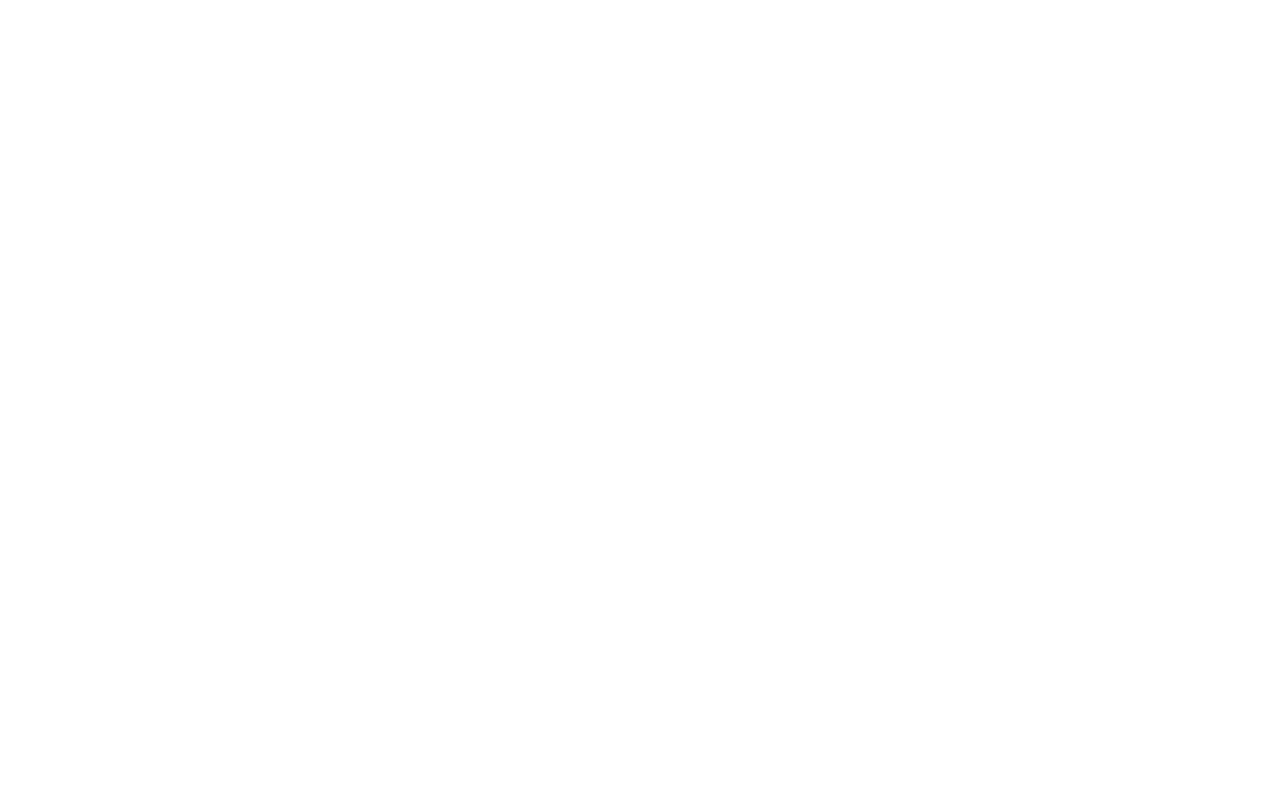
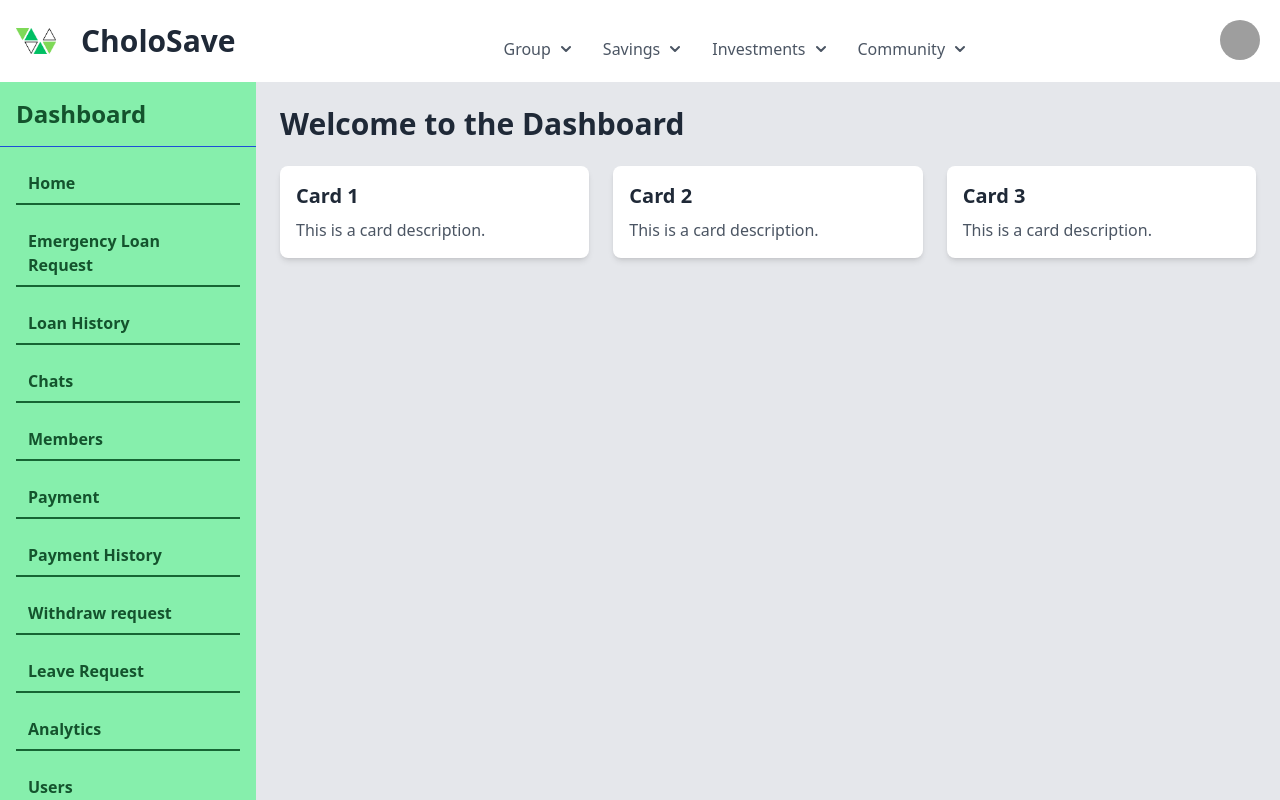
Before and after one commit to MaheAlif/choloSave, a React (Vite) app in the folder client/: page /joinedGroups/groupDashboard in a window 1280 px wide. Before the commit this address had no page. Shown: the top 800 px of the page. Built offline with nearby package versions, Linux system fonts and the light colour scheme; grey boxes are pictures that could not be loaded.

Commit message:
Joined group's dashboard is 50% ready

```diff
--- /dev/null
+++ b/client/src/Group/GroupDashboard.jsx
@@ -0,0 +1,147 @@
+import React from "react";
+
+const GroupDashboard = () => {
+  return (
+    <>
+      <div className="flex bg-gray-200">
+        {/* Sidebar / Aside Menu */}
+        <aside className="w-64 bg-green-300 text-green-900 font-semibold flex flex-col">
+          <div className="p-4 text-2xl font-bold border-b border-blue-700">
+            Dashboard
+          </div>
+          <nav className="flex-1 p-4">
+            <ul className="space-y-4">
+              <li className="border-b-2 border-green-800">
+                <a
+                  href="#"
+                  className="block py-2 px-3 rounded-lg hover:bg-green-700 hover:text-white transition duration-300"
+                >
+                  Home
+                </a>
+              </li>
+              <li className="border-b-2 border-green-800">
+                <a
+                  href="#"
+                  className="block py-2 px-3 rounded-lg hover:bg-green-700 hover:text-white transition duration-300"
+                >
+                  Emergency Loan Request
+                </a>
+              </li>
+              <li className="border-b-2 border-green-800">
+                <a
+                  href="#"
+                  className="block py-2 px-3 rounded-lg hover:bg-green-700 hover:text-white transition duration-300"
+                >
+                  Loan History
+                </a>
+              </li>
+
+              <li className="border-b-2 border-green-800">
+                <a
+                  href="#"
+                  className="block py-2 px-3 rounded-lg hover:bg-green-700 hover:text-white transition duration-300"
+                >
+                  Chats
+                </a>
+              </li>
+              <li className="border-b-2 border-green-800">
+                <a
+                  href="#"
+                  className="block py-2 px-3 rounded-lg hover:bg-green-700 hover:text-white transition duration-300"
+                >
+                  Members
+                </a>
+              </li>
+              <li className="border-b-2 border-green-800">
+                <a
+                  href="#"
+                  className="block py-2 px-3 rounded-lg hover:bg-green-700 hover:text-white transition duration-300"
+                >
+                  Payment
+                </a>
+              </li>
+              <li className="border-b-2 border-green-800">
+                <a
+                  href="#"
+                  className="block py-2 px-3 rounded-lg hover:bg-green-700 hover:text-white transition duration-300"
+                >
+                  Payment History
+                </a>
+              </li>
+              <li className="border-b-2 border-green-800">
+                <a
+                  href="#"
+                  className="block py-2 px-3 rounded-lg hover:bg-green-700 hover:text-white transition duration-300"
+                >
+                  Withdraw request
+                </a>
+              </li>
+              <li className="border-b-2 border-green-800">
+                <a
+                  href="#"
+                  className="block py-2 px-3 rounded-lg hover:bg-green-700 hover:text-white transition duration-300"
+                >
+                  Leave Request
+                </a>
+              </li>
+              <li className="border-b-2 border-green-800">
+                <a
+                  href="#"
+                  className="block py-2 px-3 rounded-lg hover:bg-green-700 hover:text-white transition duration-300"
+                >
+                  Analytics
+                </a>
+              </li>
+              <li className="border-b-2 border-green-800">
+                <a
+                  href="#"
+                  className="block py-2 px-3 rounded-lg hover:bg-green-700 hover:text-white transition duration-300"
+                >
+                  Users
+                </a>
+              </li>
+              <li className="border-b-2 border-green-800">
+                <a
+                  href="#"
+                  className="block py-2 px-3 rounded-lg hover:bg-green-700 hover:text-white transition duration-300"
+                >
+                  Settings
+                </a>
+              </li>
+              <li className="border-b-2 border-green-800">
+                <a
+                  href="#"
+                  className="block py-2 px-3 rounded-lg hover:bg-green-700 hover:text-white transition duration-300"
+                >
+                  Logout
+                </a>
+              </li>
+            </ul>
+          </nav>
+        </aside>
+
+        {/* Main Content */}
+        <main className="flex-1 p-6">
+          <h1 className="text-3xl font-bold mb-6">Welcome to the Dashboard</h1>
+          <div className="grid grid-cols-1 md:grid-cols-2 lg:grid-cols-3 gap-6">
+            {/* Example Cards */}
+            <div className="p-4 bg-white rounded-lg shadow-md">
+              <h2 className="text-xl font-semibold mb-2">Card 1</h2>
+              <p className="text-gray-600">This is a card description.</p>
+            </div>
+            <div className="p-4 bg-white rounded-lg shadow-md">
+              <h2 className="text-xl font-semibold mb-2">Card 2</h2>
+              <p className="text-gray-600">This is a card description.</p>
+            </div>
+            <div className="p-4 bg-white rounded-lg shadow-md">
+              <h2 className="text-xl font-semibold mb-2">Card 3</h2>
+              <p className="text-gray-600">This is a card description.</p>
+            </div>
+          </div>
+        </main>
+      </div>
+    </>
+  );
+};
+
+export default GroupDashboard;
--- a/client/src/Home.jsx
+++ b/client/src/Home.jsx
@@ -8,15 +8,15 @@
     <>
       <div
         id="home"
-        className="py-3  border-purple-500 min-h-[500px] bg-gradient-to-r from-indigo-900 via-purple-500 to-pink-500 bg-opacity-5 "
+        className="py-3 mt-2 border  border-purple-500 bg-gradient-to-r from-indigo-900 via-purple-500 to-pink-500 bg-opacity-5 "
         style={{
           backgroundImage: { HomeBg2 },
         }}
       >
         <div className="flex justify-center">
         <div className="flex flex-col p-2 lg:p-10  lg:flex-row gap-2 lg:gap-5 justify-center glass rounded-2xl w-9/12">
-          <div className="lg:w-1/2 p-3 lg:ml-32  border-pink-400 flex flex-col gap-3 justify-center align-middle">
-            <h1 className="text-2xl lg:text-8xl font-bold text-white">
+          <div className="lg:w-1/2 w-full p-3 lg:ml-32  border-pink-400 flex flex-col gap-3 justify-center align-middle">
+            <h1 className="text-xl lg:text-6xl font-bold text-white">
               <span className="text-blue-500">Cholo</span>Save
             </h1>
             <p className="text-sm lg:text-xl text-white font-normal">
@@ -31,7 +31,7 @@
           </div>
 
           <div className="lg:w-1/2 border-pink-400  min-h-full flex lg:flex-col text-center justify-center align-middle">
-            <img className="max-h-[300px] max-w-[300px]" src={HomeBg} alt="" />
+            <img className="max-h-[150px] lg:max-h-[300px] max-w-[300px]" src={HomeBg} alt="" />
           </div>
         </div>
         </div>
--- a/client/src/Navbar.jsx
+++ b/client/src/Navbar.jsx
@@ -10,8 +10,8 @@
   };
 
   return (
-    <nav className="bg-white shadow-md">
-      <div className="container mx-auto px-4 flex justify-between items-center py-4">
+    <div className="bg-white shadow-md">
+      <div className=" mx-auto px-4 flex   lg:flex-row justify-between items-center py-4">
         <div className="flex items-center space-x-2">
           <img src={CholoSaveLogo} alt="CholoSave" className="w-10" />
           <NavLink to="" className="btn btn-ghost text-xl lg:text-3xl">
@@ -283,7 +283,7 @@
         </div>
 
       </div>
-    </nav>
+    </div>
   );
 };
 
--- a/client/src/Navbar2.jsx
+++ b/client/src/Navbar2.jsx
@@ -4,7 +4,7 @@
 
 const Navbar = () => {
   return (
-    <nav className="bg-white shadow-md">
+    <nav className="bg-white shadow-md z-50">
       <div className="container mx-auto px-4 flex justify-between items-center py-4">
         {/* Logo */}
         <div className="flex items-center space-x-2">
--- a/client/src/main.jsx
+++ b/client/src/main.jsx
@@ -10,6 +10,7 @@
 import { ThemeProvider } from "@material-tailwind/react";
 import MyGroups from "./Group/MyGroups.jsx";
 import JoinedGroups from "./Group/JoinedGroups.jsx";
+import GroupDashboard from "./Group/GroupDashboard.jsx";
 
 const root = document.getElementById("root");
 
@@ -25,6 +26,7 @@
           <Route path="createGroup" element={<CreateGroup></CreateGroup>} />
           <Route path="myGroups" element={<MyGroups></MyGroups>} />
           <Route path="joinedGroups" element={<JoinedGroups></JoinedGroups>} />
+          <Route path="joinedGroups/groupDashboard" element={<GroupDashboard></GroupDashboard>} />
         </Route>
       </Routes>
     </BrowserRouter>
```
Also changed, not shown: client/src/Group/JoinedGroups.jsx (+101 -26 lines).
